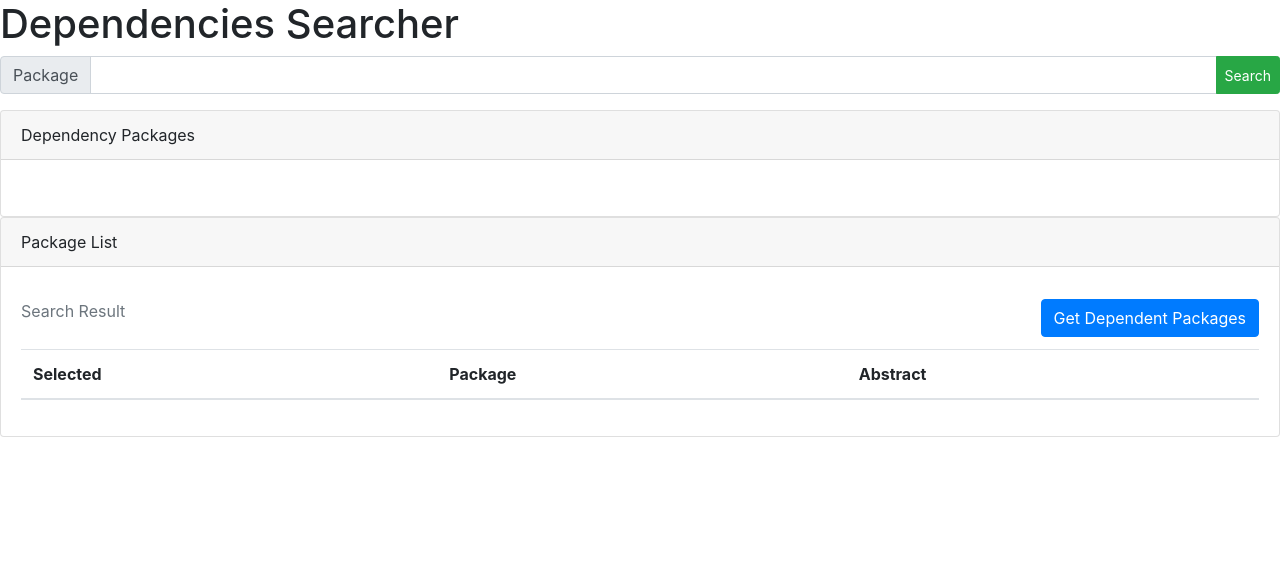
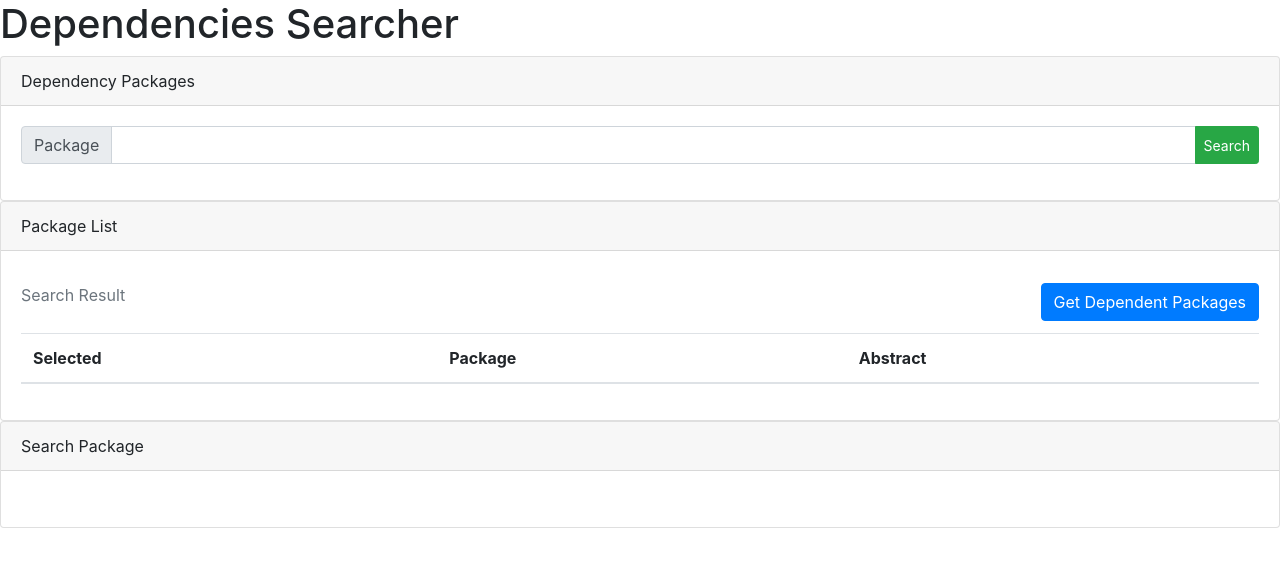
Before and after one commit to ryu022304/dependencies_searcher, a Vue app: page / in a window 1280 px wide. Shown: the top 566 px of the page. Built offline with nearby package versions, Linux system fonts and the light colour scheme; the HTML template or start-up script is replaced by a standard one.

Commit message:
[update]統一感を持たせる為に全てCard内に入れた

```diff
--- a/src/App.vue
+++ b/src/App.vue
@@ -2,16 +2,16 @@
   <div id="app">
     <Header />
     <InputForm />
+    <PackageTable />
     <CardArea />
-    <PackageTable />
   </div>
 </template>
 
 <script>
 import Header from './components/Header.vue'
 import InputForm from './components/InputForm.vue'
+import PackageTable from './components/PackageTable.vue'
 import CardArea from './components/CardArea.vue'
-import PackageTable from './components/PackageTable.vue'
 
 export default {
   name: 'app',
--- a/src/components/CardArea.vue
+++ b/src/components/CardArea.vue
@@ -1,6 +1,6 @@
 <template>
     <div>
-    <b-card class="text-left" header="Dependency Packages" >
+        <b-card class="text-left" header="Search Package" >
             <b-card-text class="bg-default text-dark">
                 <ul>
                     <li v-for="pack in packageList" v-bind:key="pack.id">{{ pack.data }}</li>
--- a/src/components/InputForm.vue
+++ b/src/components/InputForm.vue
@@ -1,5 +1,7 @@
 <template>
   <div>
+    <b-card class="text-left" header="Dependency Packages" >
+      <b-card-text class="bg-default text-dark">
         <b-input-group
             v-for="size in ['']"
             :key="size"
@@ -12,6 +14,8 @@
             <b-button size="sm" text="Button" variant="success" @click="submit">Search</b-button>
             </b-input-group-append>
         </b-input-group>
+      </b-card-text>
+    </b-card>
   </div>
 </template>
 
--- a/src/components/PackageTable.vue
+++ b/src/components/PackageTable.vue
@@ -2,6 +2,7 @@
 <div>
     <b-card class="text-left" header="Package List" >
         <b-table
+            sticky-header="true"
             selectable
             :select-mode="selectMode"
             selectedVariant="success"
```
Also changed, not shown: package.json (+4 -4 lines), 2 other files (tests, documents, lock files or other folders). Lines whose indentation alone changed are shown as unchanged.
